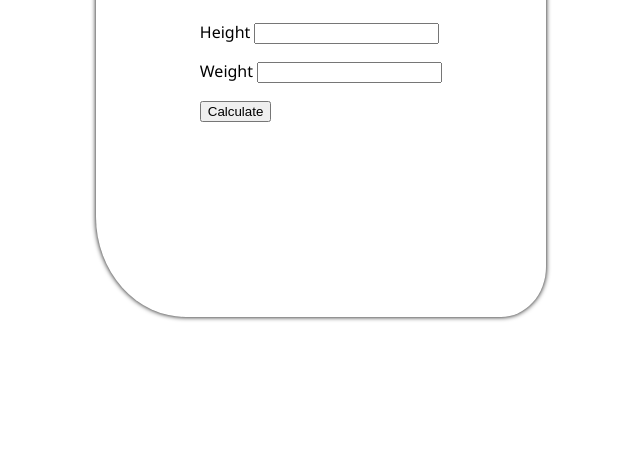
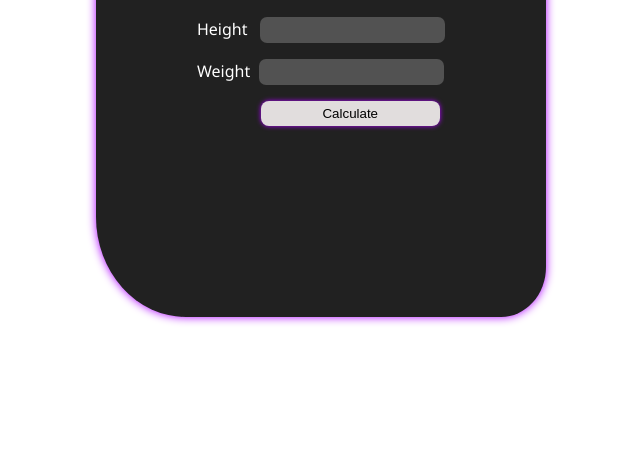
Before and after one commit to darshanbagade/JavaScript, a plain HTML site: page 08_Projects/02_BMI_Calculator/index.html in a window 1280 px wide. Shown: the part 341-816 px from the top of the page, without its empty margins (327-967 px from the left). Drawn offline with Linux system fonts and the light colour scheme; a web font is replaced by a local one.

Commit message:
02_BMI_Calculator Update

```diff
--- a/08_Projects/02_BMI_Calculator/index.html
+++ b/08_Projects/02_BMI_Calculator/index.html
@@ -5,26 +5,26 @@
     <meta name="viewport" content="width=device-width, initial-scale=1.0">
     <title>BMI Calculator</title>
     <link rel="stylesheet" href="style.css">
-    <link rel="stylesheet" href="main.js">
 </head>
 <body>
     <div class="container">
         <h1>BMI Calculator</h1>
         <form>
             <p>
-                <label for="height">Height</label>
+                <label for="height">Height &nbsp;</label>
                 <input type="text" id="height">
             </p>
             <p>
-                <label for="weight">Weight</label>
+                <label for="weight">Weight&nbsp;</label>
                 <input type="text" id="weight">
             </p>
-            <button type="submit" >Calculate</button>
+            <button
+            id="btn" type="submit" >Calculate</button>
             <p id="result"> &nbsp</p>
             <p id="message"> &nbsp</p>
 
         </form>
     </div>
-
+    <script src="main.js"></script>
 </body>
 </html>
--- a/08_Projects/02_BMI_Calculator/main.js
+++ b/08_Projects/02_BMI_Calculator/main.js
@@ -1,21 +1,28 @@
 const form = document.querySelector('form');
+// const height =parseInt(document.querySelector('#height').value);
+//this usecase will give empty string as value because it is called before the form is submitted
 
 form.addEventListener('submit',function(e){
     e.preventDefault();
+    // it stops the default behaviour of the form
+
     const height =parseInt(document.querySelector('#height').value);
     const weight =parseInt(document.querySelector('#weight').value);
     const result =document.querySelector('#result');
     const message =document.querySelector('#message');
 
-    if(height < 0 || isNaN(height)){
+    message.innerHTML = ''; // Clear previous messages
+
+    if(height <= 0 || isNaN(height) ){
         result.innerHTML = `<span>Please Enter valid height</span>`;
     }
-    else if(weight < 0 || isNaN(weight)){
+    else if(weight <= 0 || isNaN(weight)){
         result.innerHTML = `<span>Please Enter valid weight</span>`;
     }
     else{
-        const bmi= (weight/(height*height/10000)).toFixed(2)
+        const bmi= (weight/(height*height/10000)).toFixed(2); // toFixed(2) is used to round off the value to 2 decimal places
         result.innerHTML = `Result : ${bmi}`;
+
         if(bmi < 18.6){
             message.innerHTML = "Under Weight";
         }else if(bmi >= 18.6 && bmi<=24.9){
--- a/08_Projects/02_BMI_Calculator/style.css
+++ b/08_Projects/02_BMI_Calculator/style.css
@@ -1,5 +1,6 @@
 @import url('https://fonts.googleapis.com/css2?family=Noto+Sans:ital,wght@0,100..900;1,100..900&family=Parkinsans:wght@300..800&display=swap');
 body{
+
     width: 100%;
     height: 100vh;
     font-family: "Noto Sans", sans-serif;
@@ -16,5 +17,34 @@ body{
     justify-content: center;
     align-items: center;
     border-radius: 10% 20% 10% 20%;
-    box-shadow: 0px 0px 5px black;
+    box-shadow: 0px 0px 10px rgb(174, 0, 255);
+    background-color: #212121;
+    color: white;
 }
+
+button{
+    width: 72%;
+    padding: 5px;
+    background-color: #e1dddd;
+    border: none;
+    border-radius: 8px;
+    color: rgb(0, 0, 0);
+    font-weight: 500;
+    margin: auto;
+    box-shadow: 0px 0px 5px rgb(174, 0, 255);
+    cursor: pointer;
+}
+#btn{
+
+    margin-left:64px ;
+    margin-top: 0px;
+}
+
+input[type="text"]{
+    height: 18px;
+    background-color: #525252;
+    border-width: 0px;
+    padding: 4px;
+    color: rgb(239, 239, 239);
+    border-radius: 7px;
+}
```
